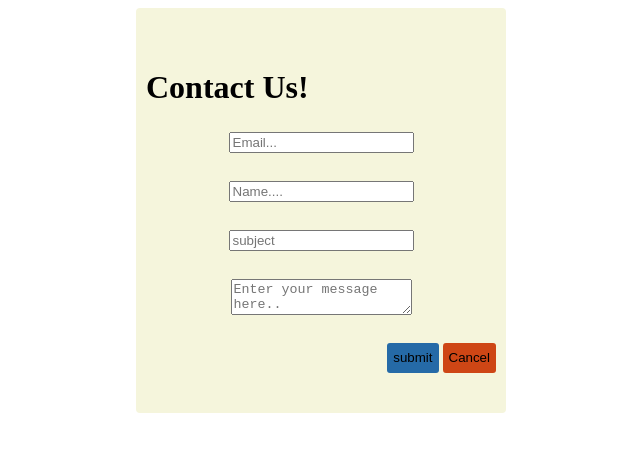
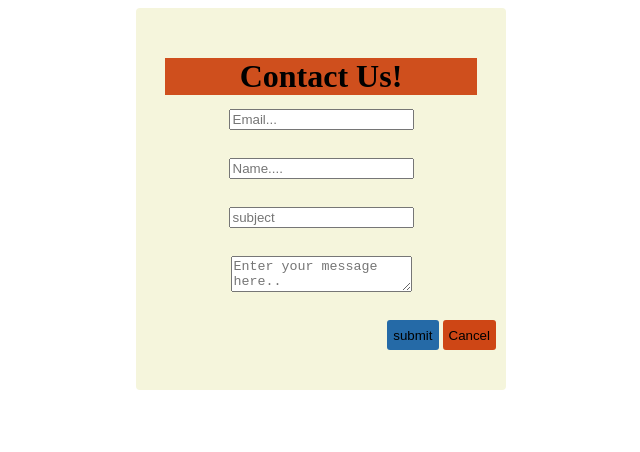
Before and after one commit to kenawak/FORM, a plain HTML site: page form2.html in a window 1280 px wide. Shown: the whole page, without its empty margins (319-959 px from the left). Drawn offline with Linux system fonts and the light colour scheme.

Commit message:
modified:   style.css

```diff
--- a/style.css
+++ b/style.css
@@ -1,5 +1,10 @@
 *{
   box-sizing: border-box;
+}
+h1{
+  text-align: center;
+  background-color: rgb(207, 79, 29);
+  margin: 10px 19px;
 }
 form {
   display: flex;
```
